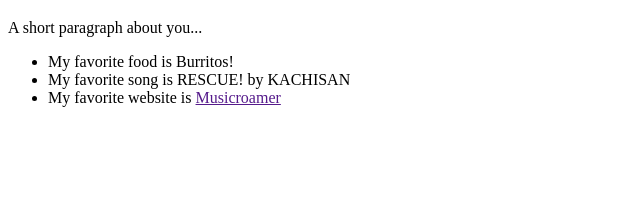
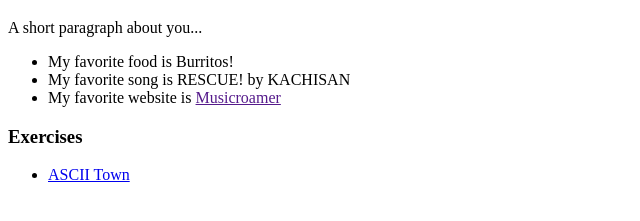
Before and after one commit to olivia625k/UIDesign1, a plain HTML site: page index.html in a window 1280 px wide. Shown: the part 61-282 px from the top of the page, without its empty margins (0-640 px from the left). Drawn offline with Linux system fonts and the light colour scheme.

Commit message:
Update index.html

```diff
--- a/index.html
+++ b/index.html
@@ -25,6 +25,11 @@
         <li>My favorite website is <a href="">Musicroamer</a></li>
       </ul>
 
+        <h3>Exercises</h3>
+      <ul>
+        <li><a href="ascii_town/exterior-seyounglee.html">ASCII Town</a></li>
+      </ul>
+
     </div>
   </div>
 </body>
```
